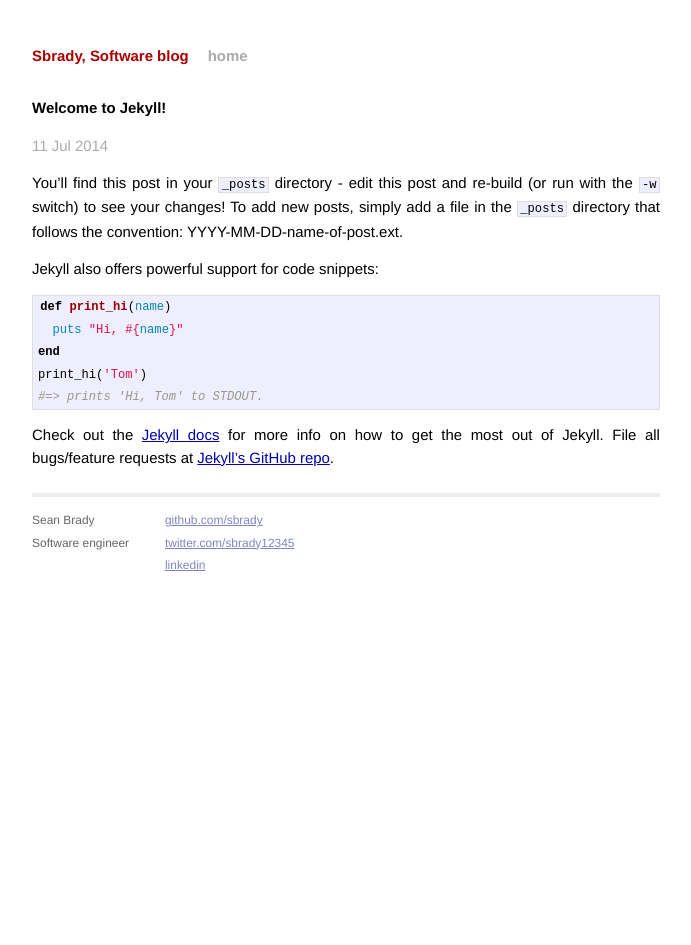
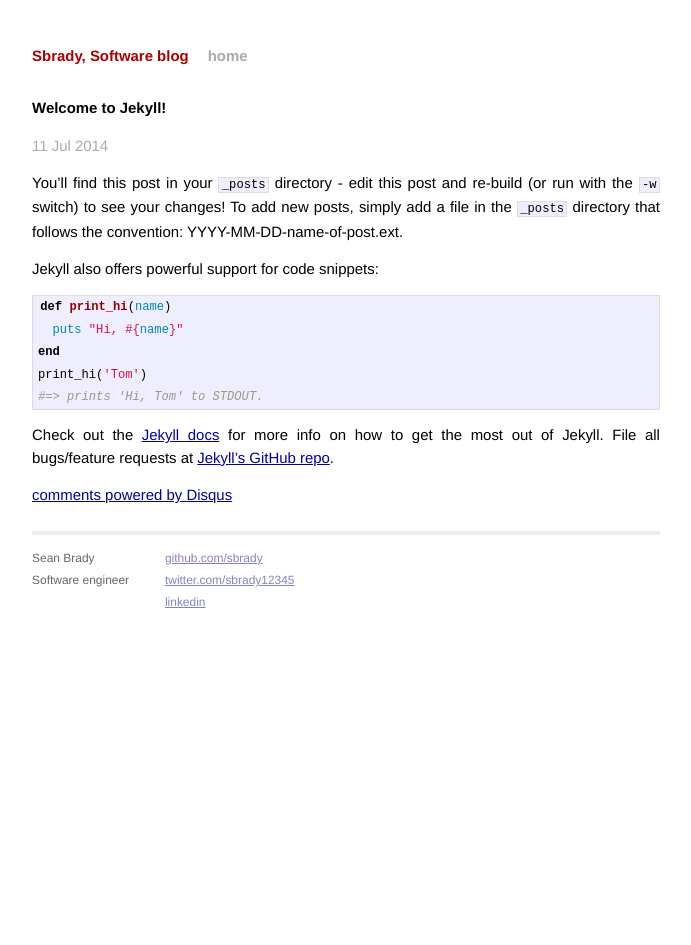
Before and after one commit to sbrady/sbrady.github.io, a Jekyll site: the page built from _posts/2014-07-11-welcome-to-jekyll.markdown, in a window 1280 px wide. Shown: the whole page, without its empty margins (294-985 px from the left). Built offline with Jekyll 4.4.1, drawn with Linux system fonts in a browser that asks for light colours; Markdown is read by kramdown in place of the engine named in the settings; comment, search, counter and statistics services are not loaded; some of the changed lines change nothing that is shown.

Commit message:
added disqus

```diff
--- a/_layouts/post.html
+++ b/_layouts/post.html
@@ -5,5 +5,24 @@
 <p class="meta">{{ page.date | date_to_string }}</p>
 
 <div class="post">
-{{ content }}
+    {{ content }}
+    <div id="disqus_thread"></div>
+    <script type="text/javascript">
+        /* * * CONFIGURATION VARIABLES: EDIT BEFORE PASTING INTO YOUR WEBPAGE * * */
+        var disqus_shortname = 'sbradyio'; // required: replace example with your forum shortname
+
+        /* * * DON'T EDIT BELOW THIS LINE * * */
+        (function () {
+            var dsq = document.createElement('script');
+            dsq.type = 'text/javascript';
+            dsq.async = true;
+            dsq.src = '//' + disqus_shortname + '.disqus.com/embed.js';
+            (document.getElementsByTagName('head')[0] || document.getElementsByTagName('body')[0]).appendChild(dsq);
+        })();
+    </script>
+    <noscript>Please enable JavaScript to view the <a href="http://disqus.com/?ref_noscript">comments powered by
+        Disqus.</a></noscript>
+    <a href="http://disqus.com" class="dsq-brlink">comments powered by <span class="logo-disqus">Disqus</span></a>
+
+
 </div>
```
